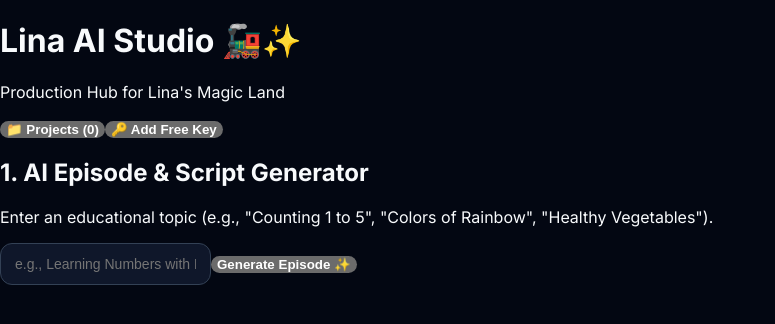
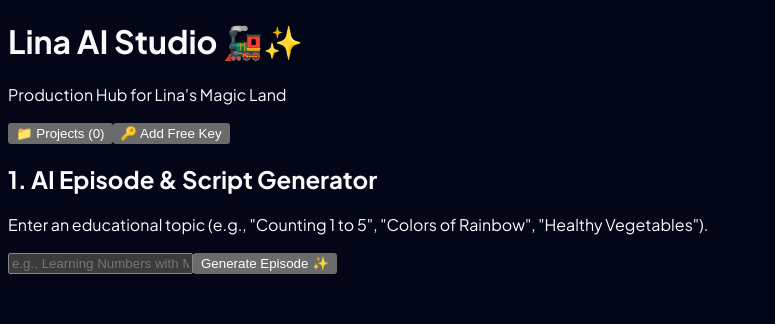
Before and after one commit to Strano98/lina-ai-studio, a Next.js app: page / in a window 1280 px wide. Shown: the top 324 px of the page, without its empty margins (0-775 px from the left). Built offline with nearby package versions, Linux system fonts and the light colour scheme.

Commit message:
Update globals.css

```diff
--- a/app/globals.css
+++ b/app/globals.css
@@ -1,37 +1,12 @@
-@tailwind base;
-@tailwind components;
-@tailwind utilities;
+@import url('https://fonts.googleapis.com/css2?family=Plus+Jakarta+Sans:wght@400;600;700;800&display=swap');
 
 :root {
   color-scheme: dark;
 }
 
-* {
-  box-sizing: border-box;
-}
-
 body {
-  margin: 0;
-  padding: 0;
-  background-color: #030712 !important;
+  background-color: #020617 !important;
   color: #f8fafc !important;
-  font-family: 'Inter', -apple-system, BlinkMacSystemFont, "Segoe UI", Roboto, sans-serif;
+  font-family: 'Plus Jakarta Sans', sans-serif !important;
   min-height: 100vh;
 }
-
-/* Standalone mobile control fallbacks */
-input[type="text"], input[type="password"] {
-  background-color: #0f172a;
-  border: 1px solid #334155;
-  color: #ffffff;
-  border-radius: 12px;
-  padding: 12px 14px;
-  font-size: 14px;
-}
-
-button {
-  border-style: none;
-  border-radius: 12px;
-  font-weight: 700;
-  cursor: pointer;
-}
```
